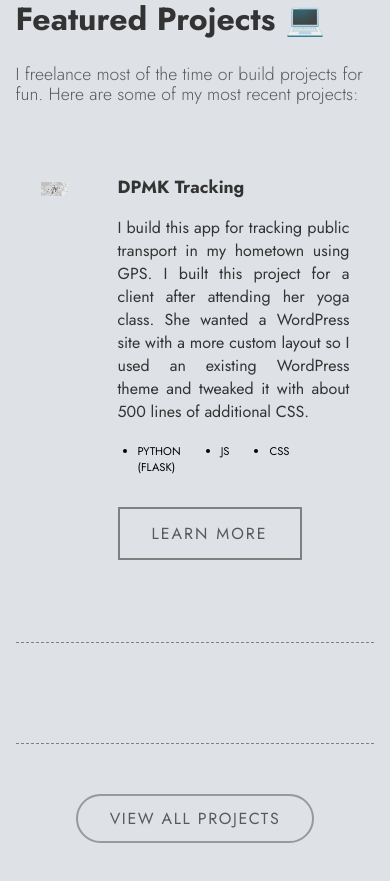
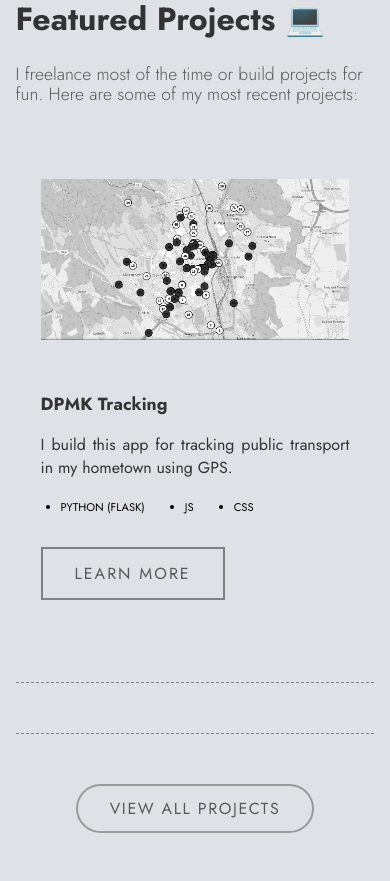
Before and after one commit to MatusMandzak/MatusMandzak.github.io, a plain HTML site: page index.html in a window 390 px wide. Shown: the part 2218-3099 px from the top of the page. Drawn offline with nearby package versions, Linux system fonts and the light colour scheme.

Commit message:
Fixed bulk text

```diff
--- a/css/style.css
+++ b/css/style.css
@@ -97,7 +97,7 @@ header{
     color: var(--bg-color);
 }
 section{
-    padding: 110px 15%;
+    padding: 110px 15% 0 15%;
 }
 .home{
     min-height: 100vh;
@@ -242,14 +242,14 @@ header.sticky{
     flex-direction: column;
 }
 .single-project{
-    padding: 50px 0 50px 0;
+    padding: 25px 0 25px 0;
     display: flex;
     justify-content: space-between;
     border-bottom: 1px dashed var(--grey-50);
 }
 .project-image{
-    width: 200%;
-    margin: 0 25px;
+    width: 50vw;
+    padding: 25px;
 }
 .project-image img{
     width: 100%;
@@ -262,7 +262,7 @@ header.sticky{
     filter: grayscale(0%);
 }
 .project-content{
-    margin: 0 25px;
+    padding: 25px;
     display: flex;
     justify-content: space-between;
     flex-direction: column;
@@ -359,7 +359,7 @@ header.sticky{
         transition: .3s;
     }
 }
-@media (max-width: 800px){
+@media (max-width: 850px){
     #menu-icon{
         display: block;
     }
@@ -396,6 +396,13 @@ header.sticky{
     .navlist.active{
         top: 100%;
     }
+    .single-project{
+        flex-direction: column;
+    }
+    .project-image{
+        box-sizing: border-box;
+        width: 100%;
+    }
 }
 @media (max-width: 600px){
     .header.top-btn{
--- a/index.html
+++ b/index.html
@@ -78,7 +78,7 @@
                     <div class="project-image"><img src="img/DPMK_Tracking.png"></div>
                     <div class="project-content">
                         <a href="#" class="project-title">DPMK Tracking</a>
-                        <div class="project-text">I build this app for tracking public transport in my hometown using GPS. I built this project for a client after attending her yoga class. She wanted a WordPress site with a more custom layout so I used an existing WordPress theme and tweaked it with about 500 lines of additional CSS.</div>
+                        <div class="project-text">I build this app for tracking public transport in my hometown using GPS. </div>
                         <ul class="project-technologies-used">
                             <li>Python (Flask)</li>
                             <li>JS</li>
```
